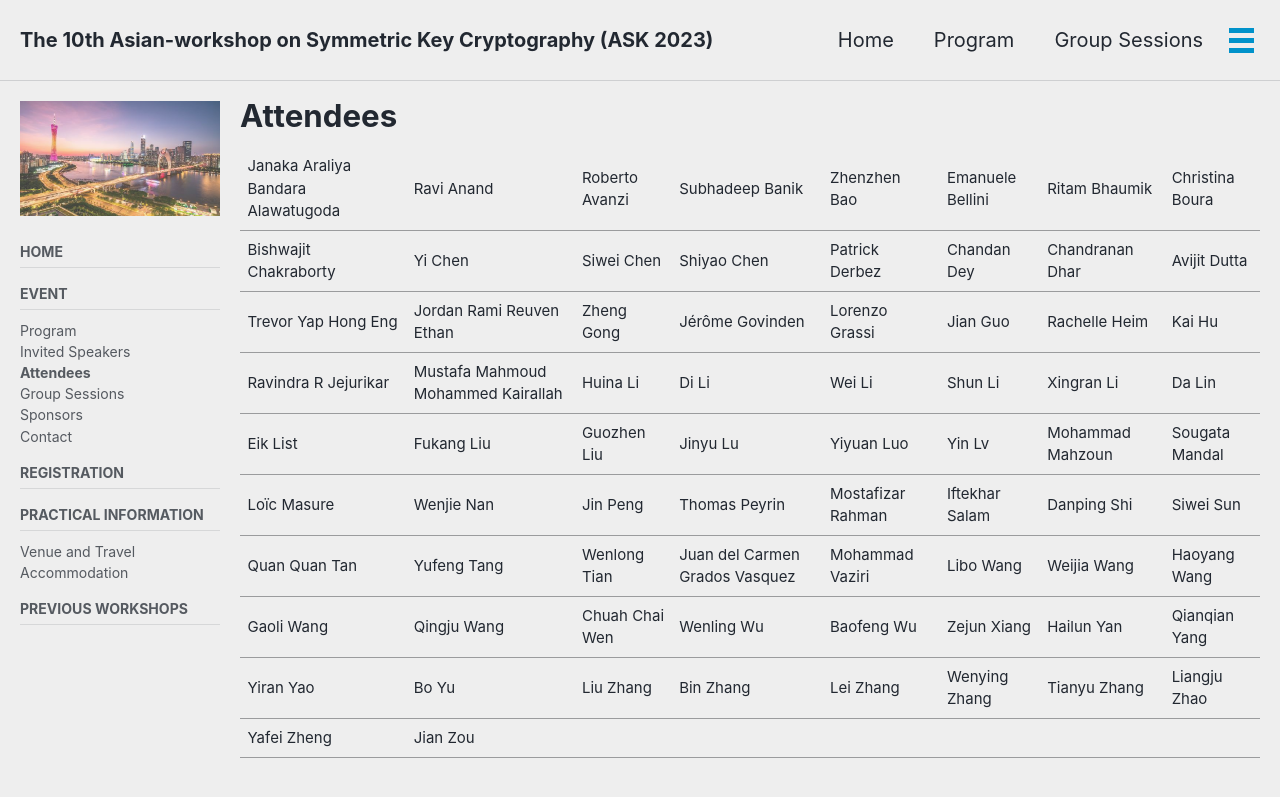
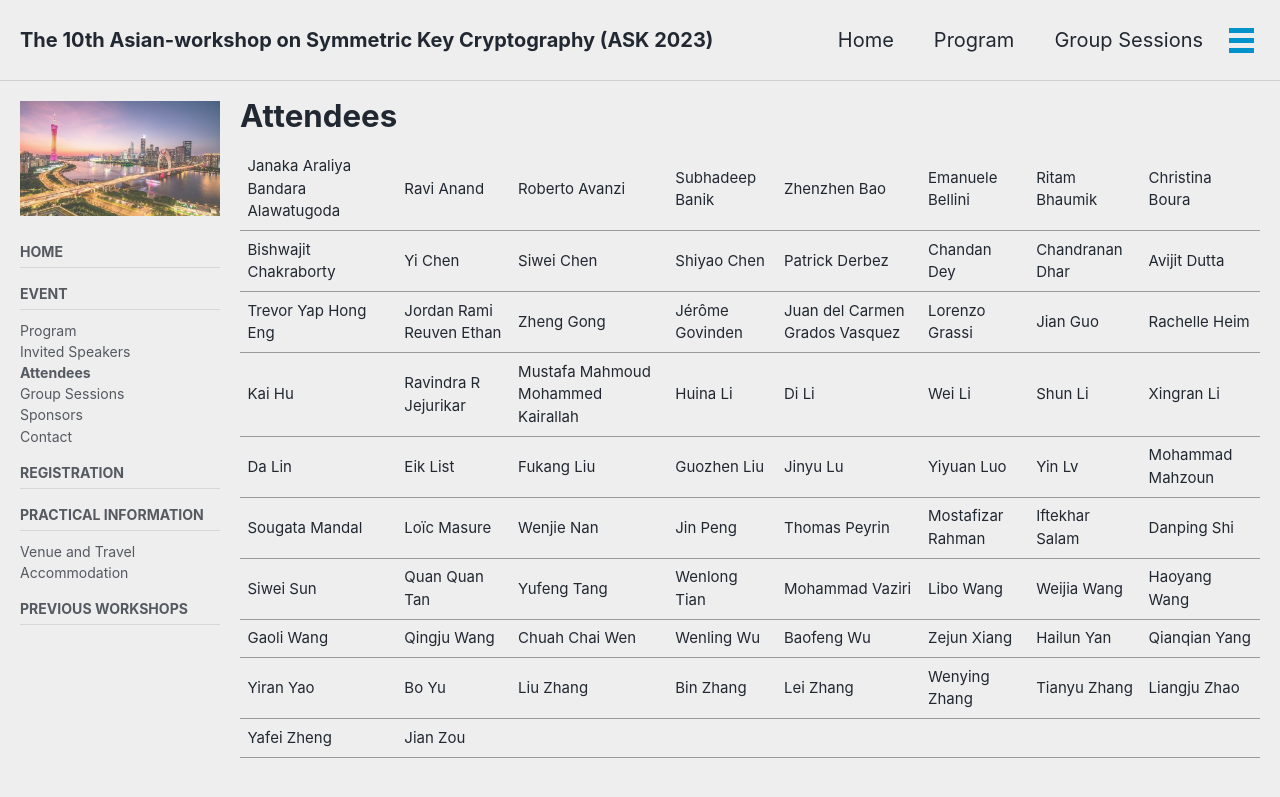
Before and after one commit to cryptanalysisbench/SATbench, a Jekyll site: the page built from attendees.md, in a window 1280 px wide and 900 px high. Shown: the top 797 px of the window. Built offline with Jekyll 4.4.1, drawn with Linux system fonts in a browser that asks for light colours; cached includes are drawn as plain includes; nearby versions of some CDN libraries; our own code applies the rules of GitHub Pages for plain Markdown files.

```diff
--- a/attendees.md
+++ b/attendees.md
@@ -13,11 +13,11 @@ sidebar:
 
 | Janaka Araliya Bandara Alawatugoda | Ravi Anand | Roberto Avanzi | Subhadeep Banik | Zhenzhen Bao | Emanuele Bellini | Ritam Bhaumik | Christina Boura |
 | Bishwajit Chakraborty | Yi Chen | Siwei Chen | Shiyao Chen | Patrick Derbez | Chandan Dey | Chandranan Dhar | Avijit Dutta |
-| Trevor Yap Hong Eng | Jordan Rami Reuven Ethan | Zheng Gong | Jérôme Govinden | Lorenzo Grassi | Jian Guo | Rachelle Heim | Kai Hu |
-| Ravindra R Jejurikar | Mustafa Mahmoud Mohammed Kairallah | Huina Li | Di Li | Wei Li | Shun Li | Xingran Li | Da Lin |
-| Eik List | Fukang Liu | Guozhen Liu | Jinyu Lu | Yiyuan Luo | Yin Lv | Mohammad Mahzoun | Sougata Mandal |
-| Loïc Masure | Wenjie Nan | Jin Peng | Thomas Peyrin | Mostafizar Rahman | Iftekhar Salam | Danping Shi | Siwei Sun |
-| Quan Quan Tan | Yufeng Tang | Wenlong Tian | Juan del Carmen Grados Vasquez | Mohammad Vaziri | Libo Wang | Weijia Wang | Haoyang Wang |
+| Trevor Yap Hong Eng | Jordan Rami Reuven Ethan | Zheng Gong | Jérôme Govinden | Juan del Carmen Grados Vasquez | Lorenzo Grassi | Jian Guo | Rachelle Heim |
+| Kai Hu | Ravindra R Jejurikar | Mustafa Mahmoud Mohammed Kairallah | Huina Li | Di Li | Wei Li | Shun Li | Xingran Li |
+| Da Lin | Eik List | Fukang Liu | Guozhen Liu | Jinyu Lu | Yiyuan Luo | Yin Lv | Mohammad Mahzoun |
+| Sougata Mandal | Loïc Masure | Wenjie Nan | Jin Peng | Thomas Peyrin | Mostafizar Rahman | Iftekhar Salam | Danping Shi |
+| Siwei Sun | Quan Quan Tan | Yufeng Tang | Wenlong Tian | Mohammad Vaziri | Libo Wang | Weijia Wang | Haoyang Wang |
 | Gaoli Wang | Qingju Wang | Chuah Chai Wen | Wenling Wu | Baofeng Wu | Zejun Xiang | Hailun Yan | Qianqian Yang |
 | Yiran Yao | Bo Yu | Liu Zhang | Bin Zhang | Lei Zhang | Wenying Zhang | Tianyu Zhang | Liangju Zhao |
 | Yafei Zheng | Jian Zou |   |   |   |   |   |   |
```
